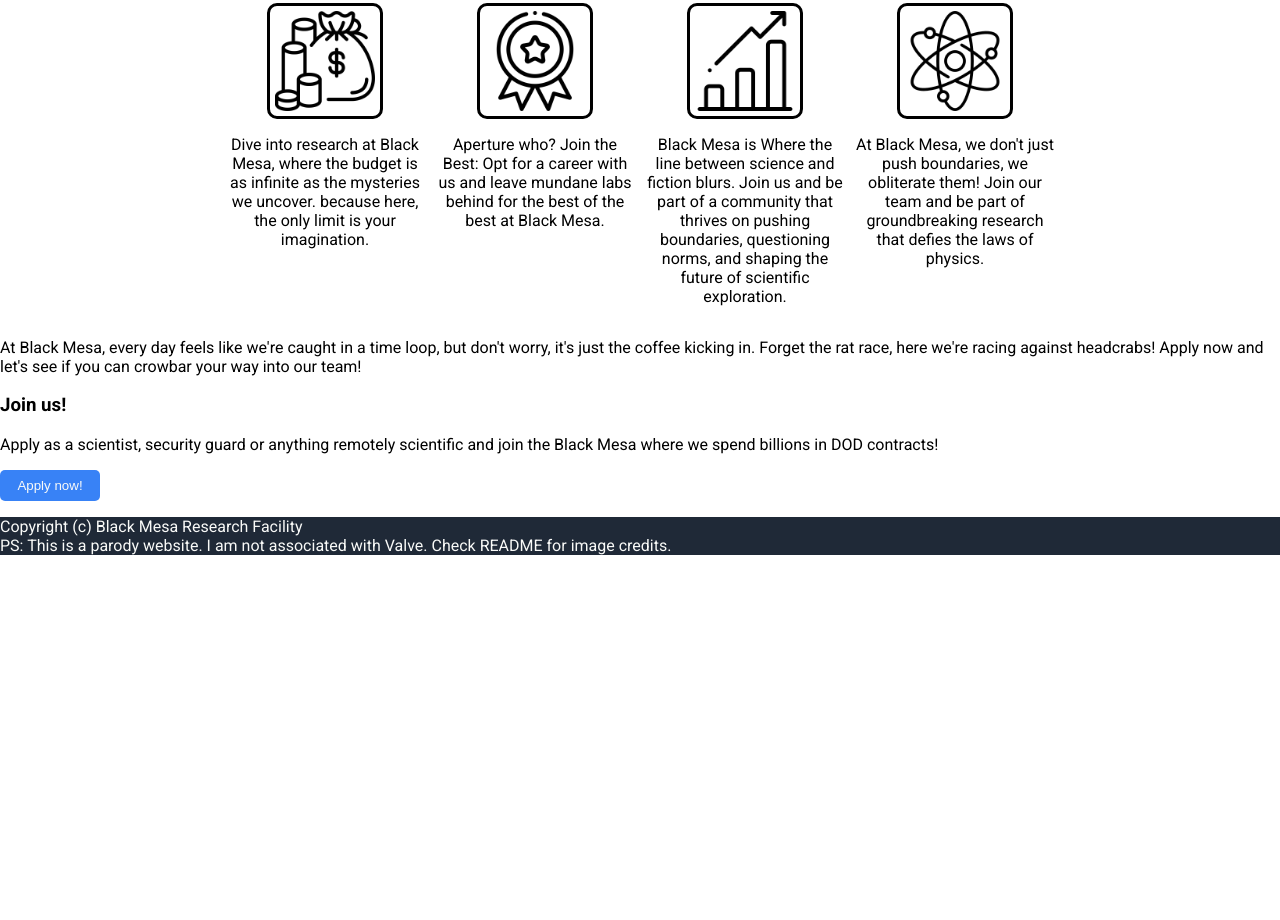
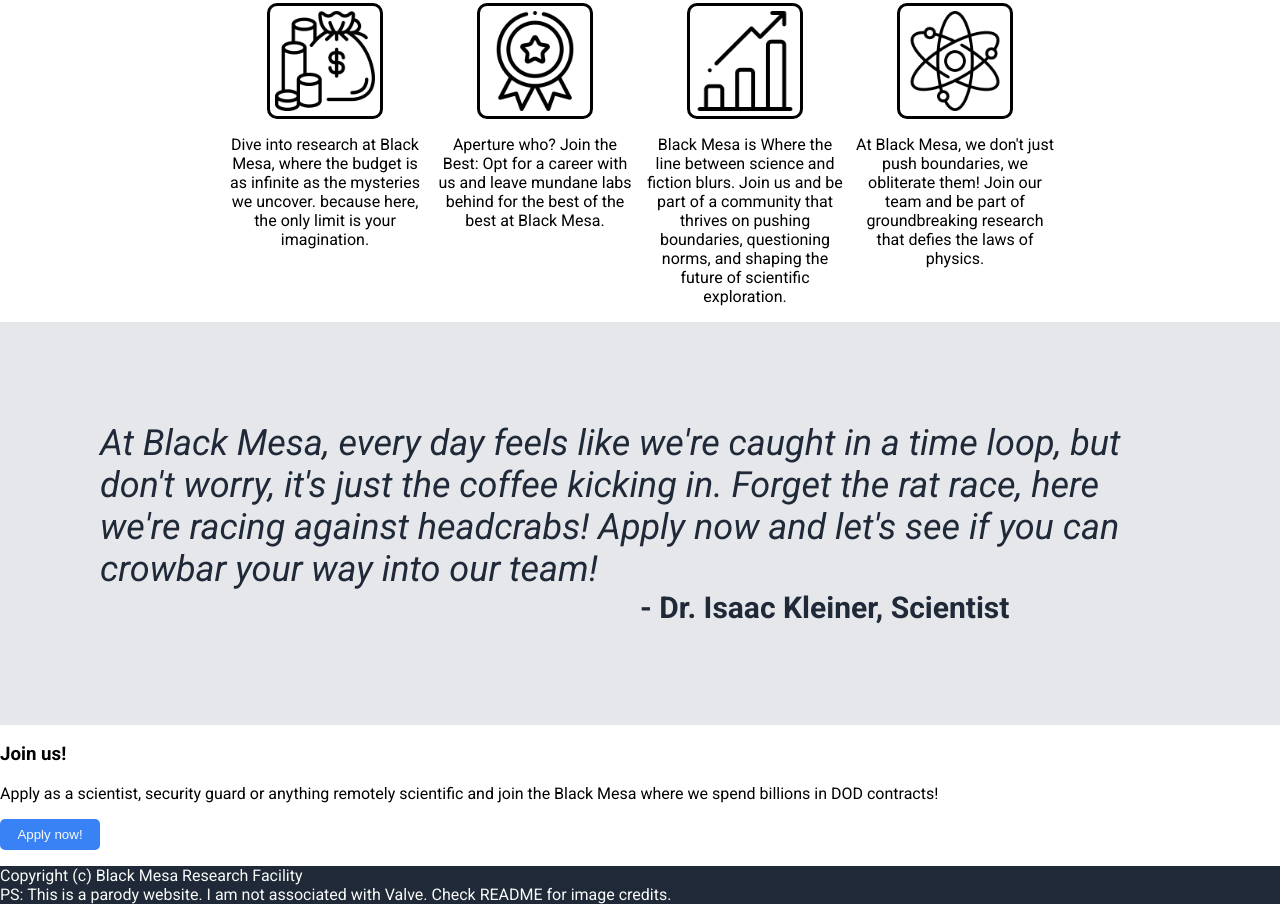
Before and after one commit to jarvis09-yann/black-mesa-landing-page, a plain HTML site: page index.html in a window 1280 px wide. Shown: the part 655-1575 px from the top of the page. Before the commit the page ends 1226 px from the top, so only its background shows below. Drawn offline with Linux system fonts and the light colour scheme.

Commit message:
finished quote section

```diff
--- a/index.html
+++ b/index.html
@@ -87,6 +87,7 @@
         we're racing against headcrabs! Apply now and let's see if you can
         crowbar your way into our team!
       </p>
+      <div class="quote-author">- Dr. Isaac Kleiner, Scientist</div>
     </section>
     <section class="apply-section">
       <div class="apply-container">
--- a/style.css
+++ b/style.css
@@ -108,3 +108,23 @@ button {
 .card p {
   text-align: center;
 }
+
+.quote {
+  background-color: #e5e7eb;
+  padding: 100px;
+}
+
+.quote p {
+  color: #1f2937;
+  font-size: 36px;
+  font-style: italic;
+  font-weight: light;
+  margin: 0;
+}
+
+.quote-author {
+  font-weight: bolder;
+  font-size: 30px;
+  color: #1f2937;
+  margin-left: 50%;
+}
```
